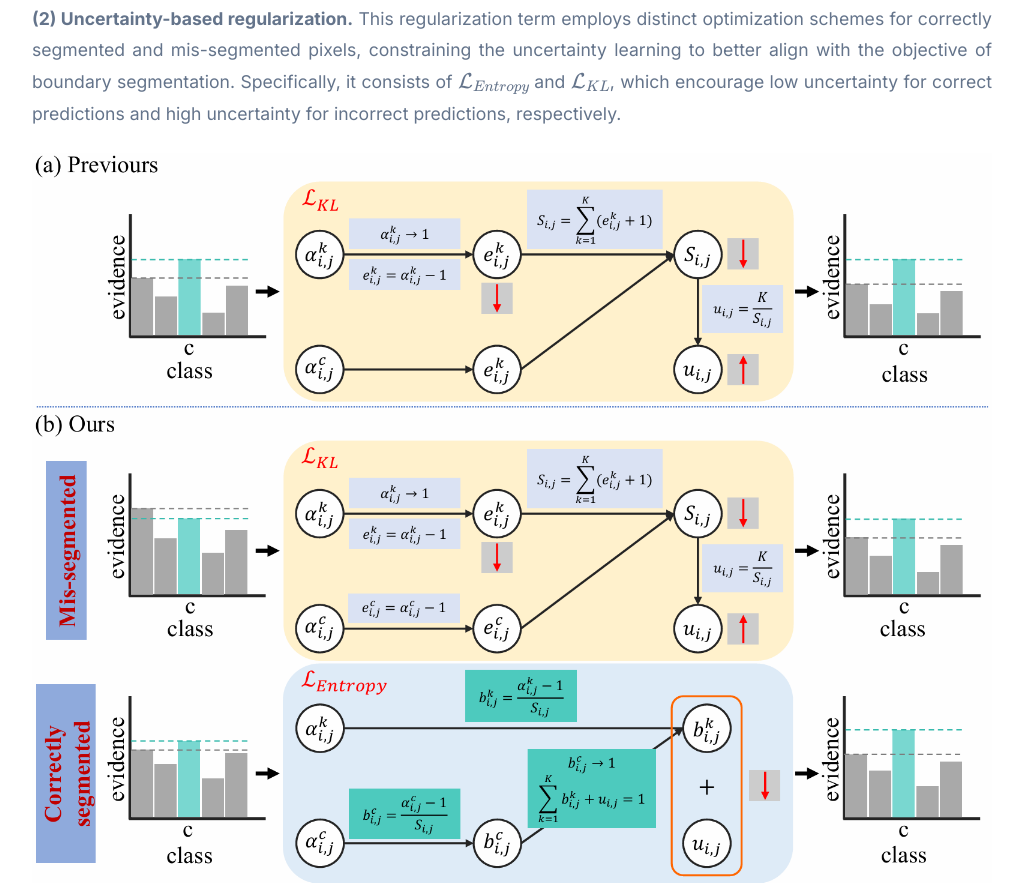
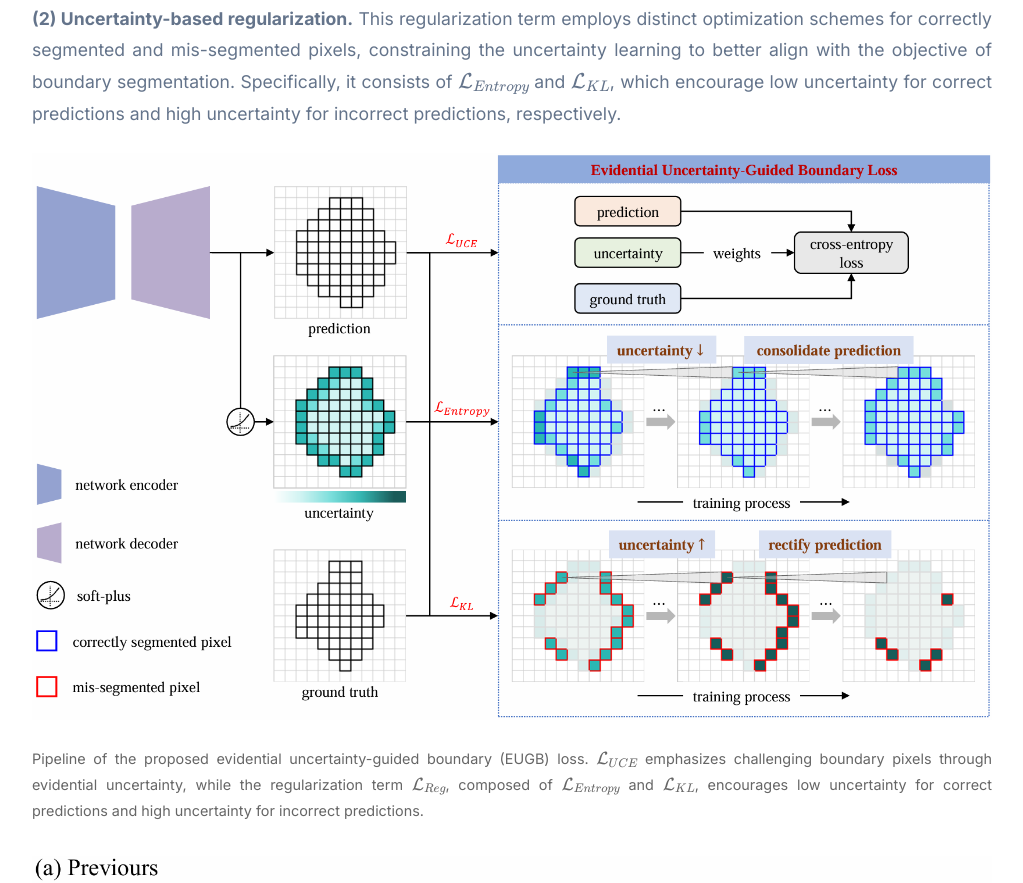
Before and after one commit to nazeng1224/EUGB_Loss, a plain HTML site: page index.html in a window 1280 px wide. Shown: the part 1922-2805 px from the top of the page, without its empty margins (128-1151 px from the left). Drawn offline with nearby package versions, Linux system fonts and the light colour scheme; a script that the page names is missing; some icons are missing.

Commit message:
Update index.html

```diff
--- a/index.html
+++ b/index.html
@@ -380,6 +380,13 @@
             <b>(2) Uncertainty-based regularization.</b> This regularization term employs distinct optimization schemes for correctly segmented and mis-segmented pixels, constraining the uncertainty learning to better align with the objective of boundary segmentation. Specifically,  it consists of $\mathcal{L}_{Entropy}$ and $\mathcal{L}_{KL}$, which encourage low uncertainty for correct predictions and high uncertainty for incorrect predictions, respectively.
           </p>
         </div>
+
+        <div class="content has-text-justified">
+            <img src="static/images/pipeline.png" alt="EUGB Loss Pipeline" style="width: 100%; margin-bottom: 1rem;">
+            <p style="font-size: 0.9rem; color: #666; margin-bottom: 2rem;">
+              Pipeline of the proposed evidential uncertainty-guided boundary (EUGB) loss. $\mathcal{L}_{UCE}$ emphasizes challenging boundary pixels through evidential uncertainty, while the regularization term $\mathcal{L}_{Reg}$, composed of $\mathcal{L}_{Entropy}$ and $\mathcal{L}_{KL}$, encourages low uncertainty for correct predictions and high uncertainty for incorrect predictions.
+            </p>
+          </div>
 
         <div class="content has-text-justified">
             <img src="static/images/schematic_comparison.png" alt="Schematic Comparison" style="width: 100%; margin-bottom: 1rem;">
```
